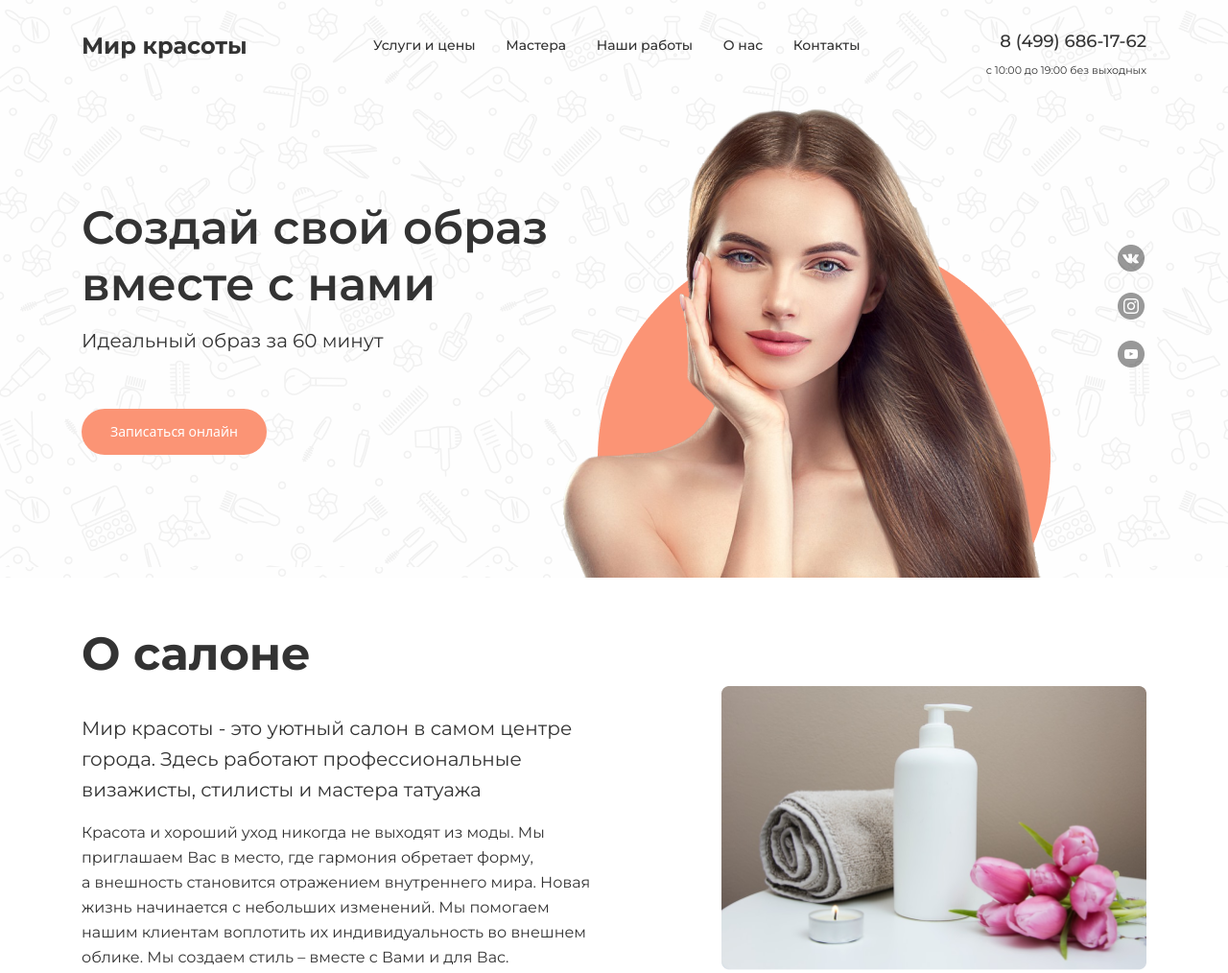
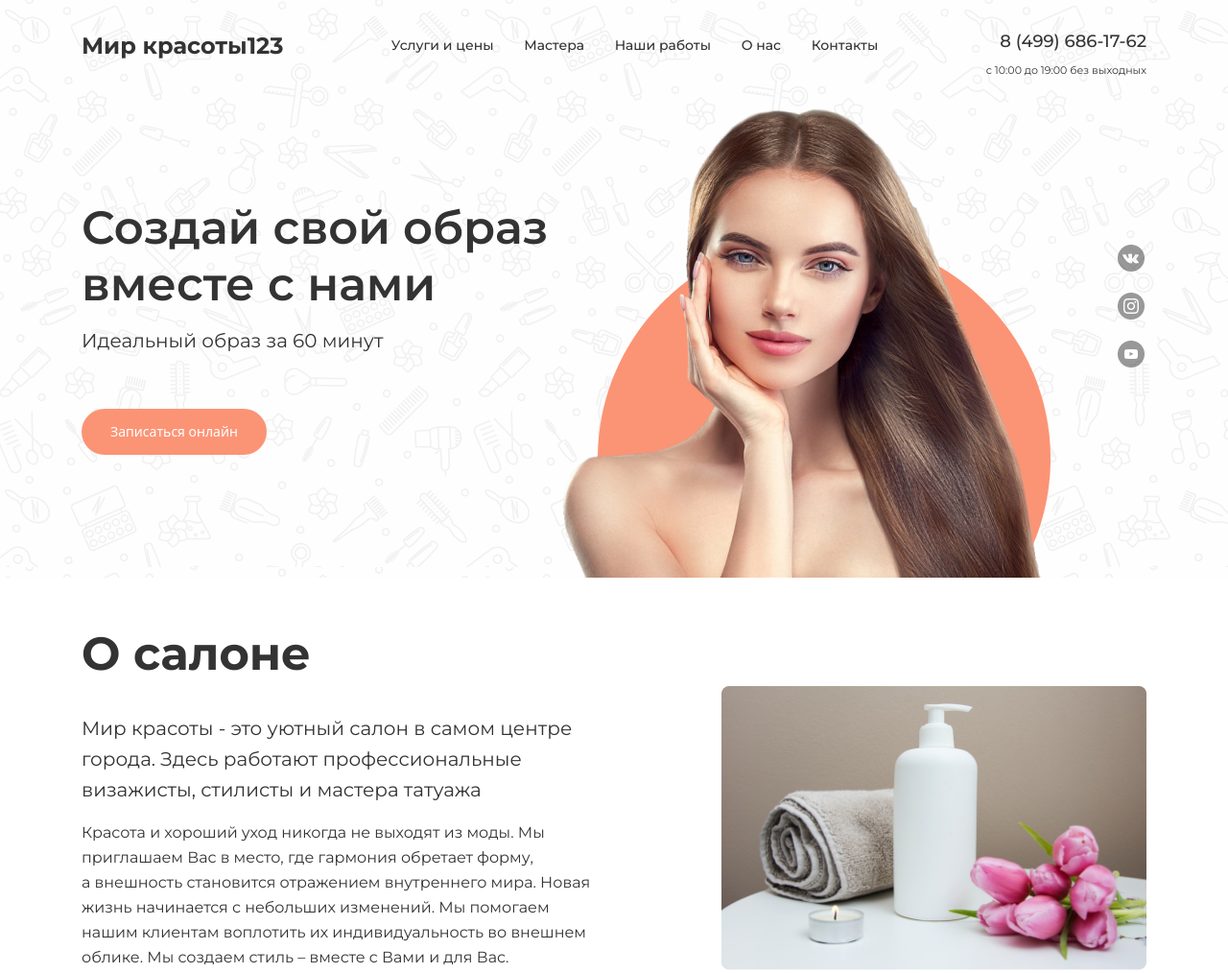
Before and after one commit to Homegor/Beauty_World, a website: page src/index.html in a window 1280 px wide. Shown: the top 1014 px of the page at 96% size. Drawn offline with nearby package versions, Linux system fonts and the light colour scheme; files that its build step writes are made by us from their sources.

Commit message:
netlify-test

```diff
--- a/src/index.html
+++ b/src/index.html
@@ -19,7 +19,7 @@
         <div class="containers mw">
             <div class="menu">
                 <div class="logo">
-                    <a href="#">Мир красоты</a>
+                    <a href="#">Мир красоты123</a>
                 </div>
                 <nav>
                     <div class="navigation navigation-top">
```
